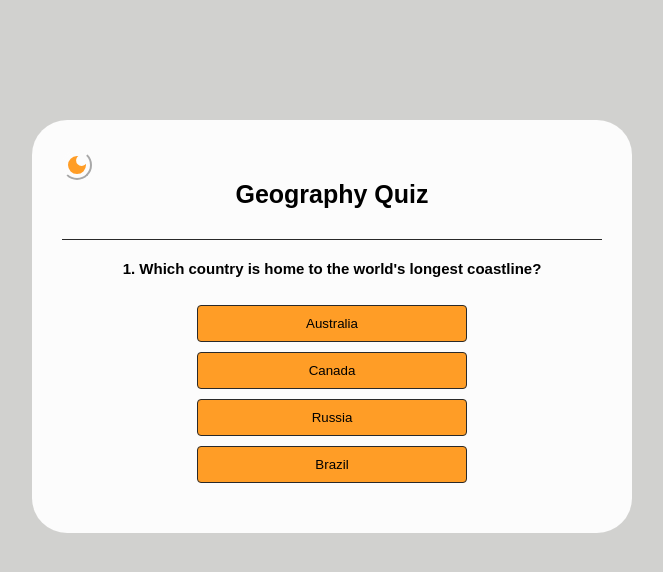
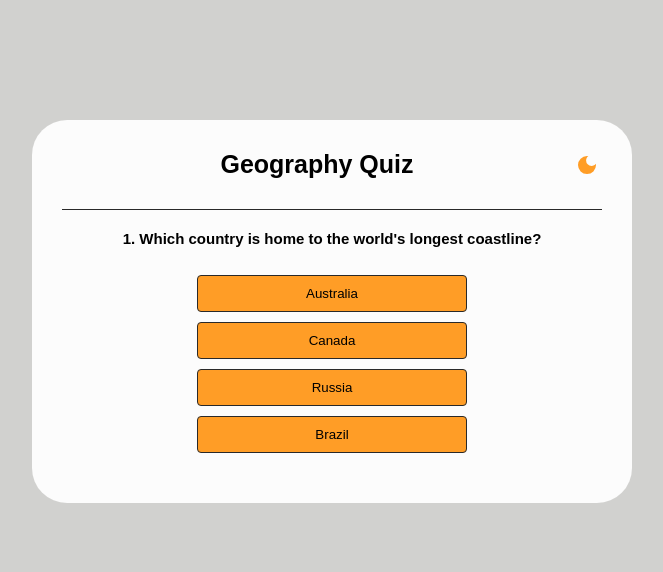
Before and after one commit to devsamelias/GeoQuiz, a plain HTML site: page index.html in a window 1280 px wide. Shown: the whole page, without its empty margins (308-971 px from the left). Drawn offline with Linux system fonts and the light colour scheme.

Commit message:
no border icons

```diff
--- a/style.css
+++ b/style.css
@@ -84,7 +84,7 @@ body {
 }
 
 .btn:hover:not([disabled]){
-    background: var(--accent-color);
+    background: var(--base-color);
     color: var(--button-text-dm);
 }
 
@@ -121,14 +121,15 @@ body {
     padding: 0px;
     border-radius: 50%;
     background-color: var(--primary-color);
-    border-color: var(--primary-color);
     fill: var(--svgicon-lm);
     display: flex;
     justify-content: center;
     align-items: center;
-    position:static;
-    top: 20px;
-    right: 80px;
+    position: static;
+    float: right;
+    top: 10px;
+    right: 10px;
+    border: none;
 }
 
 #theme-switch svg{
```
